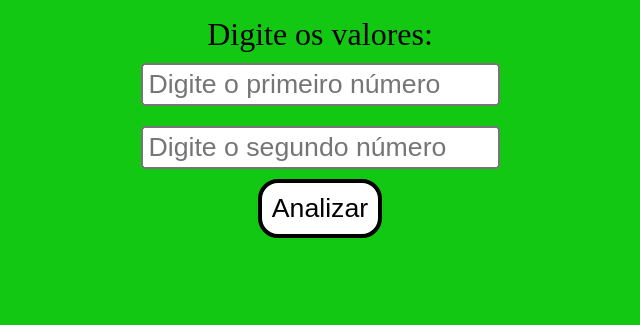
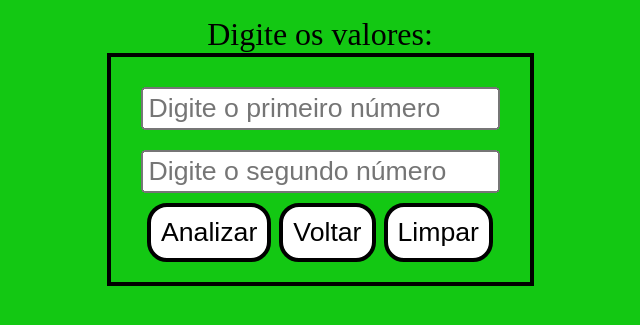
Before and after one commit to ViniNovack/Programacao_web_PUC, a PHP site: page /exercicio.html in a window 1280 px wide. Shown: the top 325 px of the page, without its empty margins (320-960 px from the left). Run offline with PHP 8.4, Linux system fonts and the light colour scheme.

Commit message:
Atualização final aula_3

```diff
--- a/aula_3/Exercicio/maior_valor/exercicio.css
+++ b/aula_3/Exercicio/maior_valor/exercicio.css
@@ -5,6 +5,28 @@ body{
     justify-content: center;
     flex-direction: column;
     zoom: 200%;
+}
+
+.resultado{
+    display:flex;
+    border: 2px solid black;
+    background-color:white;
+    padding: 5px;
+    align-items: center;
+    justify-content: center;
+}
+
+.escondido{
+    display:none;
+}
+
+.blocao{
+    display:flex;
+    align-items:center;
+    justify-content:center;
+    flex-direction:column;
+    border: 2px solid black;
+    padding: 10px;
 }
 
 .bloco{
--- a/aula_3/Exercicio/maior_valor/exercicio.html
+++ b/aula_3/Exercicio/maior_valor/exercicio.html
@@ -9,9 +9,20 @@
 <body>
     <label>Digite os valores:</label>
 
-    <input id="primeiro_numero" class="bloco" type="number" placeholder="Digite o primeiro número">
-    <input id="segundo_numero" class="bloco" type="number" placeholder="Digite o segundo número">
-    <button id="botao" class="botao">Analizar</button>
+    <form id="analizar">
+        <div class="blocao">
+            <input id="primeiro_numero" class="bloco" type="number" placeholder="Digite o primeiro número">
+            <input id="segundo_numero" class="bloco" type="number" placeholder="Digite o segundo número">
+            <div>
+                <button id="botao" class="botao" type="button">Analizar</button>
+                <button id="voltar" class="botao" type="button">Voltar</button>
+                <button id="limpar" class="botao" type="button">Limpar</button>
+            </div>
+            <div id="caixa_resultado" class="resultado escondido">
+                <p id="resultado"></p>
+            </div>
+        </div>
+    </form>
 
     <script src="./exercicio.js" defer></script>
 </body>
--- a/aula_3/Exercicio/maior_valor/exercicio.js
+++ b/aula_3/Exercicio/maior_valor/exercicio.js
@@ -1,16 +1,29 @@
 const primeiro_numero = document.getElementById("primeiro_numero")
 const segundo_numero = document.getElementById("segundo_numero")
 const botao = document.getElementById("botao")
-const maior = document.createElement('maior')
+const resultado = document.getElementById('resultado')
+const voltar = document.getElementById("voltar")
+const limpar = document.getElementById("limpar")
+const caixa_resultado = document.getElementById("caixa_resultado")
 
 botao.onclick = function(){
     const num1 = Number(primeiro_numero.value)
     const num2 = Number(segundo_numero.value)
 
     if(num1 > num2){
-        maior.innerText = num1
+        resultado.innerHTML = num1
     } else{
-        maior.innerText = num2
+        resultado.innerHTML = num2
     }
-    document.body.appendChild(maior)
+    caixa_resultado.classList.remove("escondido")
 }
+
+voltar.onclick = function(){
+    window.location.href = "../pagina_inicial/index.html";
+}
+
+limpar.onclick = function(){
+    document.getElementById("analizar").reset()
+    resultado.innerHTML = ""
+    caixa_resultado.classList.add("escondido")
+}
--- a/aula_3/Exercicio/pagina_inicial/index.js
+++ b/aula_3/Exercicio/pagina_inicial/index.js
@@ -4,3 +4,7 @@ const botao2 = document.getElementById("botao2")
 botao1.onclick = function(){
     window.location.href = "../calculadora/index.html";
 }
+
+botao2.onclick = function(){
+    window.location.href = "../maior_valor/exercicio.html";
+}
```
Also changed, not shown: aula_3/Exercicio/calculadora/index.css (+7 -1 lines), aula_3/Exercicio/calculadora/index.html (+11 -4 lines), aula_3/Exercicio/calculadora/index.js (+14 -0 lines).
